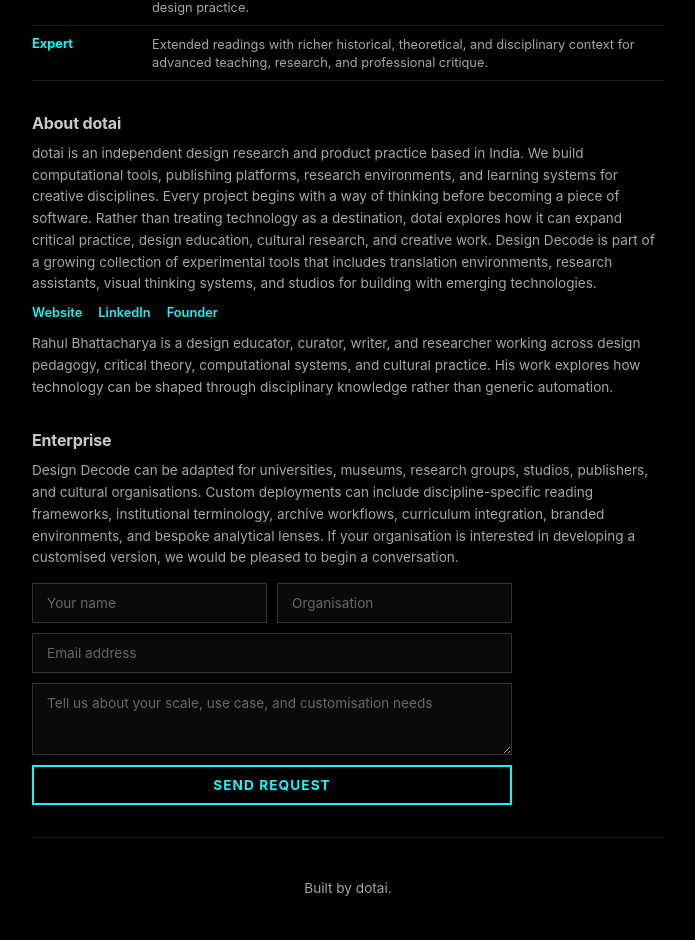
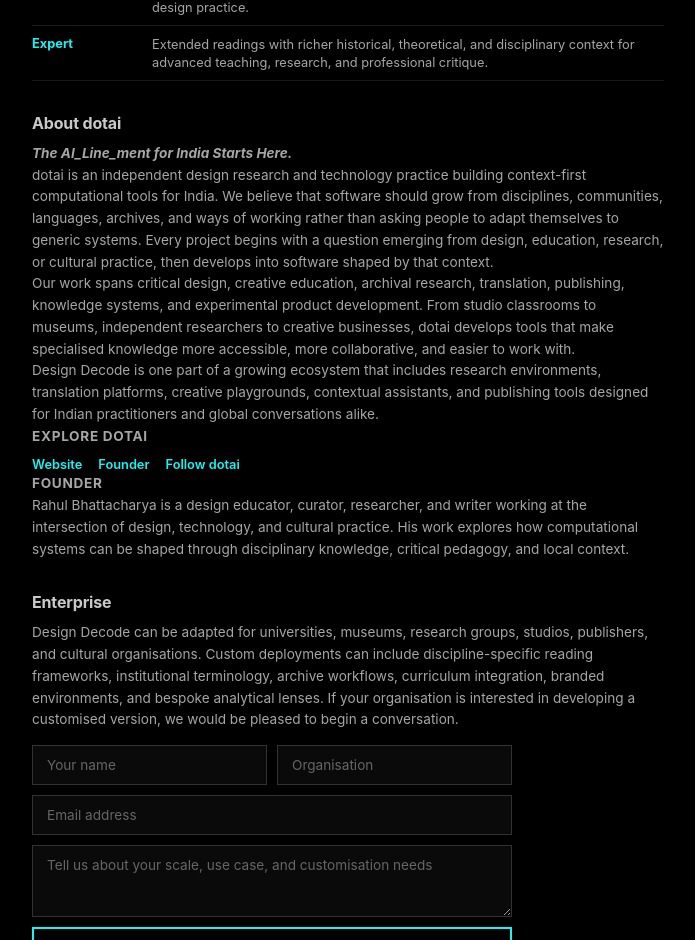
Before and after one commit to theblackyellowarrow/design-decode, a React (Vite) app: page / in a window 1280 px wide. Shown: the part 1512-2452 px from the top of the page, without its empty margins (292-987 px from the left). Built offline with nearby package versions, Linux system fonts and the light colour scheme.

Commit message:
Updated About dotai with tagline and expanded copy

```diff
--- a/src/main.jsx
+++ b/src/main.jsx
@@ -240,13 +240,18 @@
 
           <div className="landing-section" id="about">
             <h2>About dotai</h2>
-            <p>dotai is an independent design research and product practice based in India. We build computational tools, publishing platforms, research environments, and learning systems for creative disciplines. Every project begins with a way of thinking before becoming a piece of software. Rather than treating technology as a destination, dotai explores how it can expand critical practice, design education, cultural research, and creative work. Design Decode is part of a growing collection of experimental tools that includes translation environments, research assistants, visual thinking systems, and studios for building with emerging technologies.</p>
+            <p className="about-tagline">The AI_Line_ment for India Starts Here.</p>
+            <p>dotai is an independent design research and technology practice building context-first computational tools for India. We believe that software should grow from disciplines, communities, languages, archives, and ways of working rather than asking people to adapt themselves to generic systems. Every project begins with a question emerging from design, education, research, or cultural practice, then develops into software shaped by that context.</p>
+            <p>Our work spans critical design, creative education, archival research, translation, publishing, knowledge systems, and experimental product development. From studio classrooms to museums, independent researchers to creative businesses, dotai develops tools that make specialised knowledge more accessible, more collaborative, and easier to work with.</p>
+            <p>Design Decode is one part of a growing ecosystem that includes research environments, translation platforms, creative playgrounds, contextual assistants, and publishing tools designed for Indian practitioners and global conversations alike.</p>
+            <p className="about-subhead">Explore dotai</p>
             <div className="about-links">
               <a href="https://dotai.org/" target="_blank" rel="noopener noreferrer">Website</a>
-              <a href="https://www.linkedin.com/company/dotaitechnodrome" target="_blank" rel="noopener noreferrer">LinkedIn</a>
               <a href="https://www.linkedin.com/in/theblackyellowarrow/" target="_blank" rel="noopener noreferrer">Founder</a>
+              <a href="https://www.linkedin.com/company/dotaitechnodrome" target="_blank" rel="noopener noreferrer">Follow dotai</a>
             </div>
-            <p style={{marginTop: '12px'}}>Rahul Bhattacharya is a design educator, curator, writer, and researcher working across design pedagogy, critical theory, computational systems, and cultural practice. His work explores how technology can be shaped through disciplinary knowledge rather than generic automation.</p>
+            <p className="about-subhead">Founder</p>
+            <p>Rahul Bhattacharya is a design educator, curator, researcher, and writer working at the intersection of design, technology, and cultural practice. His work explores how computational systems can be shaped through disciplinary knowledge, critical pedagogy, and local context.</p>
           </div>
 
           <div className="landing-section" id="enterprise">
--- a/src/styles.css
+++ b/src/styles.css
@@ -200,6 +200,21 @@
   border-bottom: 1px solid transparent;
 }
 .about-links a:hover { border-bottom-color: var(--cyan); }
+.about-tagline {
+  color: var(--cyan);
+  font-size: 0.95rem;
+  font-weight: 700;
+  font-style: italic;
+  margin: 0 0 14px;
+}
+.about-subhead {
+  color: var(--edge);
+  font-size: 0.78rem;
+  font-weight: 700;
+  text-transform: uppercase;
+  letter-spacing: 0.05em;
+  margin: 18px 0 6px;
+}
 .lens-list, .mode-list {
   display: flex;
   flex-direction: column;
```
